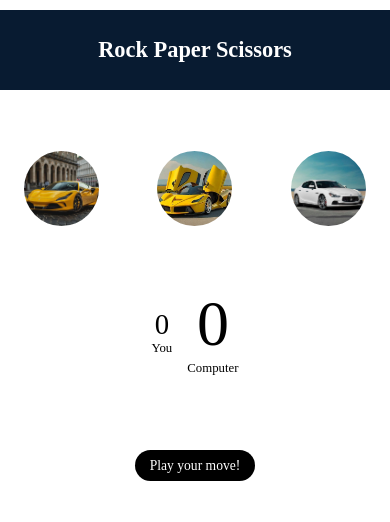
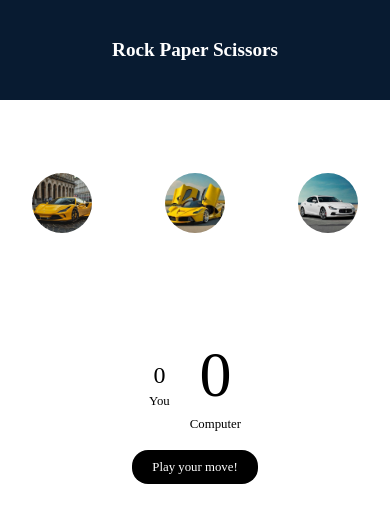
Before and after one commit to abuzar-younas-codes/Rock-Paper-Scissors, a plain HTML site: page index.html in a window 390 px wide. Drawn offline with Linux system fonts and the light colour scheme.

Commit message:
Update style.css

```diff
--- a/style.css
+++ b/style.css
@@ -68,45 +68,61 @@ img{
     border-radius: 1rem;
 }
 
+/* Mobile Optimization - Final Fix */
 @media (max-width: 600px) {
-    /* 1. Heading ko aur chota karein taaki jagah bache */
-    h1 {
-        font-size: 1.4rem;
-        margin: 10px 0;
+    /* 1. Poore page ki padding kam karein */
+    body {
+        padding: 0;
+        margin: 0;
+        overflow-x: hidden; /* Screen side pe move na ho */
     }
 
-    /* 2. Images ko ek hi line mein lane ke liye */
-    .choices {
-        display: flex;         /* Flexbox enable kiya */
-        flex-direction: row;   /* Forced ek line (row) mein rakha */
-        justify-content: center;
-        gap: 10px;            /* Do images ke darmiyan thoda gap */
-        margin-top: 1rem;
+    /* 2. Heading ko screen ke mutabiq chota karein */
+    h1 {
+        font-size: 1.2rem;
+        padding: 10px;
     }
 
-    /* 3. Images ka size chota karein taaki 3 images fit aa jayein */
-    .choice img {
-        width: 75px;           /* Size chota kiya taaki 1 line mein fit hon */
-        height: 75px;
-        border-radius: 50%;
-        object-fit: cover;
+    /* 3. Cars/Images ko ek line mein laane ke liye */
+    .choices {
+        display: flex;
+        flex-direction: row; /* Ek line mein */
+        justify-content: center;
+        gap: 10px;
+        margin: 20px 0;
     }
 
-    /* 4. Score board ka text aur gap adjust karein */
+    .choice img {
+        width: 60px; /* Size chota kiya taaki 3 images fit aayein */
+        height: 60px;
+    }
+
+    /* 4. Score Board (Jo aapke screenshot mein bohot bada hai) */
     .score-board {
-        font-size: 0.8rem;
-        gap: 15px;
-        margin-top: 1rem;
+        display: flex;
+        justify-content: center;
+        align-items: center;
+        gap: 20px;
+        font-size: 0.8rem; /* Text size chota kiya */
+        width: 100%;
+    }
+
+    .score p {
+        margin: 5px 0;
     }
 
     #user-score, #comp-score {
-        font-size: 1.8rem;
+        font-size: 1.5rem; /* Numbers ko munasib bada rakha */
     }
 
-    /* 5. Message box ka text mobile ke liye set karein */
+    /* 5. Message (You win/Lose) ka box */
     #msg {
-        font-size: 0.85rem;
-        padding: 8px 15px;
-        width: 80%;
+        font-size: 0.8rem;
+        width: auto;
+        padding: 10px 20px;
+    }
+
+    .msg-container {
+        margin-top: 20px;
     }
 }
```
